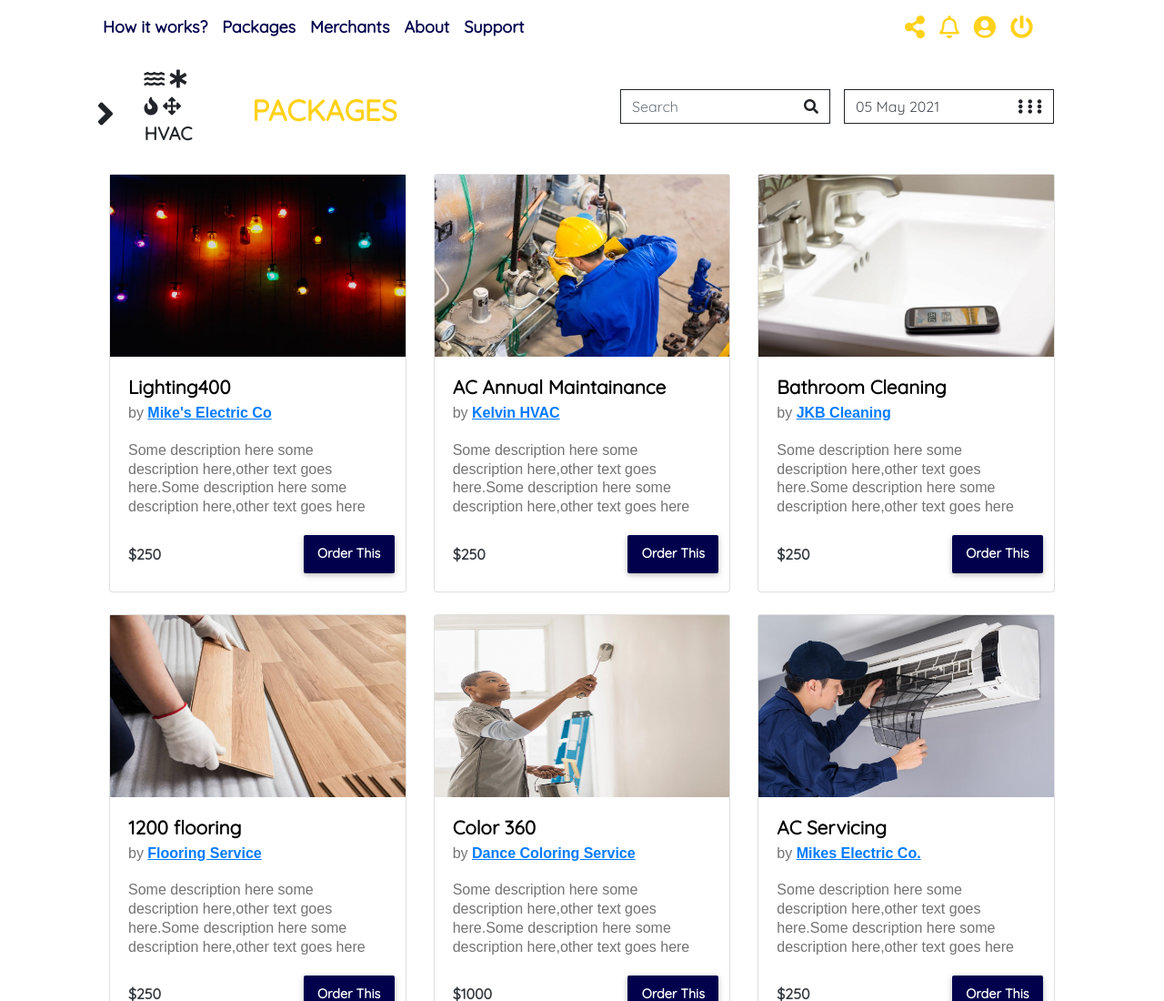
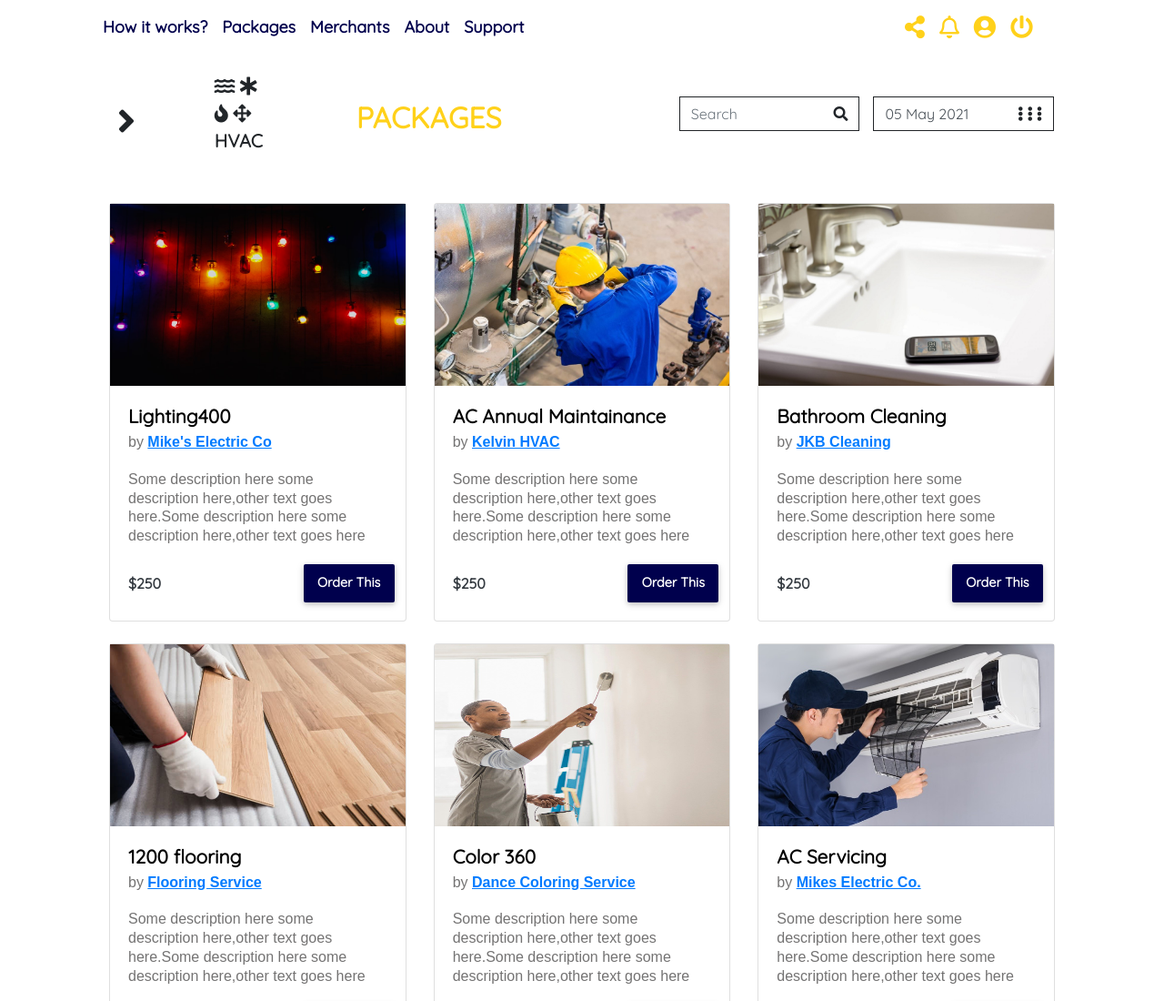
Before and after one commit to nikitabhusal/htmlassignment, a plain HTML site: page index.html in a window 1280 px wide. Shown: the top 1100 px of the page at 91% size. Drawn offline with nearby package versions, Linux system fonts and the light colour scheme.

Commit message:
package navbar

```diff
--- a/index.html
+++ b/index.html
@@ -93,10 +93,10 @@
           navbar= !navbar
         }
         </script>
-        <nav class="row navbar align-self-center justify-content-betweennavbar-light w-100 mr-auto ml-auto">
-          <div class="col col-sm-1 navbar-icon fa fa-angle-right" onclick="hideShowNav()" id="nav-btn">
-          </div>
-          <div class="col col-sm-1 navbar-brand">
+        <div class="d-flex flex-row navbar mb-3">
+          <div class="p-2 "> <div class="navbar-icon fa fa-angle-right" onclick="hideShowNav()" id="nav-btn">
+          </div></div>
+          <div class="p-2 "><div class="navbar-brand">
             <tr class="row row-cols-2">
               <td class="col">
                 <i class="fas fa-water"></i>
@@ -116,11 +116,11 @@
             </tr>
             <br>
             <p class="font-weight-bold">HVAC</p>
-          </div>
-          <div class="col col-sm-3 navbar-brand header-icons">
+          </div></div>
+          <div class="p-2 ">  <div class=" navbar-brand header-icons">
             <h2>PACKAGES</h2>
-          </div>
-          <form class="form-inline justify-content-end col-lg-7 pr-0">
+          </div></div>
+          <form class="form-inline justify-content-end  pr-0">
             <div class="input-group col-sm-5 mb-3 mr-0 pr-0">
               <input type="text" class="form-control border-right-0" placeholder="Search" aria-label="Search"
                 aria-describedby="basic-addon2">
@@ -142,7 +142,7 @@
               </div>
             </div>
           </form>
-        </nav>
+        </div>
       </header>
       <main class="c-main">
         <section class="details-card">
--- a/style.css
+++ b/style.css
@@ -302,7 +302,7 @@ a.btn-card {
 }
 
 .navbar-icon {
-  margin-left: -30px;
-  margin-right: -50px;
+  /* margin-left: -30px;
+  margin-right: -50px; */
   font-size: 40px;
 }
```
